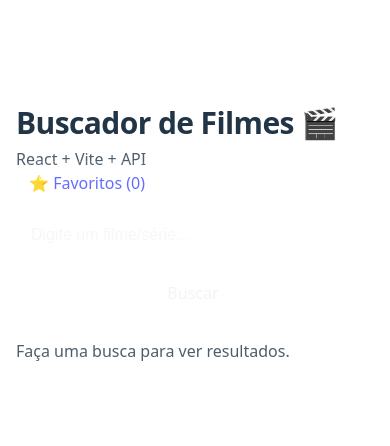
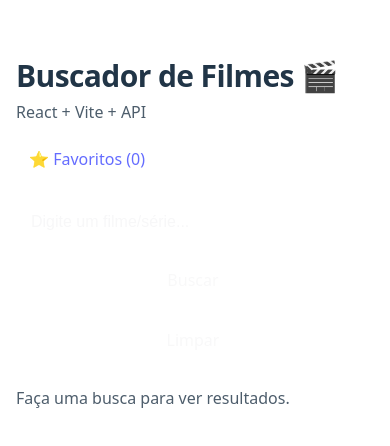
Before and after one commit to NoelleAlmeida/buscador-filmes, a React (Vite) app: page / in a window 390 px wide. Shown: the part 174-620 px from the top of the page. Built offline with nearby package versions, Linux system fonts and the light colour scheme.

Commit message:
feat: botao limpar e contador de resultados

```diff
--- a/src/App.css
+++ b/src/App.css
@@ -36,6 +36,7 @@
   display: flex;
   gap: 12px;
   margin-top: 14px;
+  align-items: stretch;
 }
 
 .input {
@@ -53,6 +54,11 @@
   color: rgba(244, 244, 245, 0.7);
 }
 
+.actions {
+  display: flex;
+  gap: 12px;
+}
+
 .button {
   padding: 12px 16px;
   font-size: 16px;
@@ -61,6 +67,11 @@
   background: rgba(255, 255, 255, 0.12);
   color: #f4f4f5;
   cursor: pointer;
+  min-width: 110px;
+}
+
+.buttonSecondary {
+  background: rgba(255, 255, 255, 0.06);
 }
 
 .button:disabled {
@@ -70,6 +81,11 @@
 
 .section {
   margin-top: 22px;
+}
+
+.count {
+  margin: 0 0 12px;
+  opacity: 0.9;
 }
 
 .error {
@@ -84,7 +100,7 @@
 .grid {
   list-style: none;
   padding: 0;
-  margin: 0;
+  margin: 10px 0 0;
   display: grid;
   gap: 14px;
   grid-template-columns: repeat(auto-fill, minmax(240px, 1fr));
@@ -116,6 +132,7 @@
 }
 
 .posterWrap {
+  position: relative;
   width: 100%;
   aspect-ratio: 16 / 9;
   background: rgba(255, 255, 255, 0.06);
@@ -132,6 +149,19 @@
 .posterPlaceholder {
   opacity: 0.75;
   font-size: 14px;
+}
+
+.favBadge {
+  position: absolute;
+  top: 10px;
+  left: 10px;
+  padding: 6px 10px;
+  border-radius: 999px;
+  font-size: 12px;
+  font-weight: 600;
+  border: 1px solid rgba(255, 255, 255, 0.22);
+  background: rgba(0, 0, 0, 0.45);
+  backdrop-filter: blur(8px);
 }
 
 .cardBody {
@@ -200,6 +230,10 @@
     flex-direction: column;
   }
 
+  .actions {
+    flex-direction: column;
+  }
+
   .button {
     width: 100%;
   }
--- a/src/App.jsx
+++ b/src/App.jsx
@@ -52,10 +52,20 @@ export default function App() {
     }
   }
 
+  function handleClear() {
+    setQuery("");
+    setMovies([]);
+    setError("");
+    setLoading(false);
+  }
+
+  const hasQuery = query.trim().length > 0;
+  const showEmptyState = !loading && !error && !hasQuery && movies.length === 0;
+  const showNoResults = !loading && !error && hasQuery && movies.length === 0;
+
   return (
     <main className="container">
       <header className="header">
-        <div className="headerRow">
         <div>
           <h1 className="title">Buscador de Filmes 🎬</h1>
           <p className="subtitle">React + Vite + API</p>
@@ -64,7 +74,6 @@ export default function App() {
         <Link to="/favorites" className="favoritesLink">
           ⭐ Favoritos ({favorites.length})
         </Link>
-        </div>
       </header>
 
       <form onSubmit={handleSubmit} className="form">
@@ -74,21 +83,42 @@ export default function App() {
           onChange={(e) => setQuery(e.target.value)}
           placeholder="Digite um filme/série..."
         />
-        <button className="button" disabled={loading}>
+
+        <div className="actions">
+          <button
+            className="button"
+            disabled={loading || !hasQuery}
+            type="submit"
+          >
             {loading ? "Buscando..." : "Buscar"}
           </button>
+
+          <button
+            className="button buttonSecondary"
+            type="button"
+            onClick={handleClear}
+            disabled={loading || (!hasQuery && movies.length === 0 && !error)}
+            title="Limpar busca"
+          >
+            Limpar
+          </button>
+        </div>
       </form>
 
       <section className="section">
         {error && <p className="error">{error}</p>}
 
-        {!error && !loading && movies.length === 0 && (
+        {!error && !loading && hasQuery && (
+          <p className="count">
+            Resultados para <strong>{query.trim()}</strong>:{" "}
+            <strong>{movies.length}</strong>
+          </p>
+        )}
+
+        {showEmptyState && (
           <p className="muted">Faça uma busca para ver resultados.</p>
         )}
-
-        {!error && !loading && query.trim() && movies.length === 0 && (
-          <p className="muted">Nenhum resultado encontrado.</p>
-        )}
+        {showNoResults && <p className="muted">Nenhum resultado encontrado.</p>}
 
         {movies.length > 0 && (
           <ul className="grid">
@@ -99,6 +129,8 @@ export default function App() {
                 <li key={m.id} className="card">
                   <Link to={`/show/${m.id}`} className="cardLink">
                     <div className="posterWrap">
+                      {isFav && <span className="favBadge">★ Favorito</span>}
+
                       {m.image ? (
                         <img
                           className="poster"
```
Lines whose indentation alone changed are shown as unchanged.
